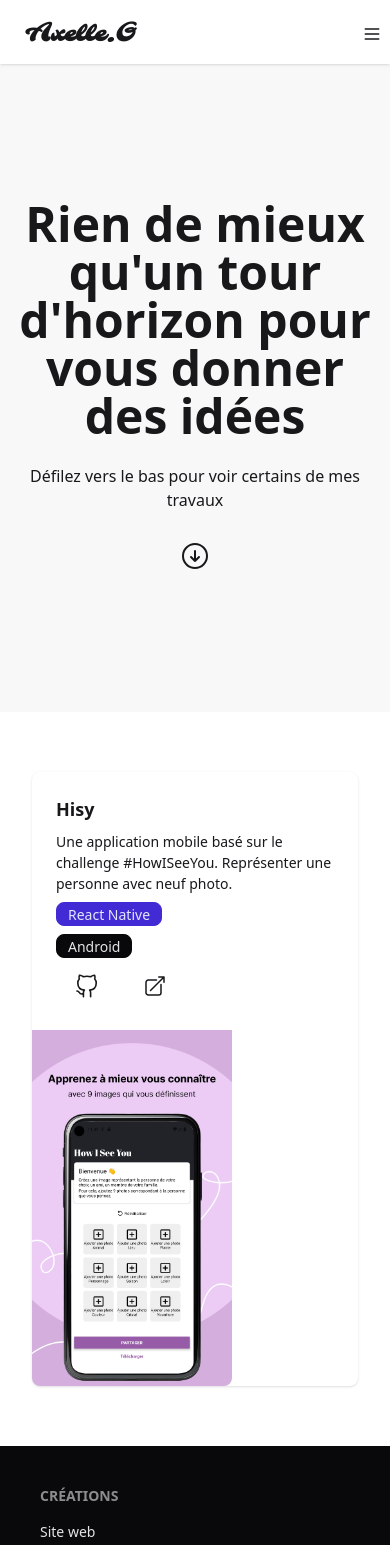
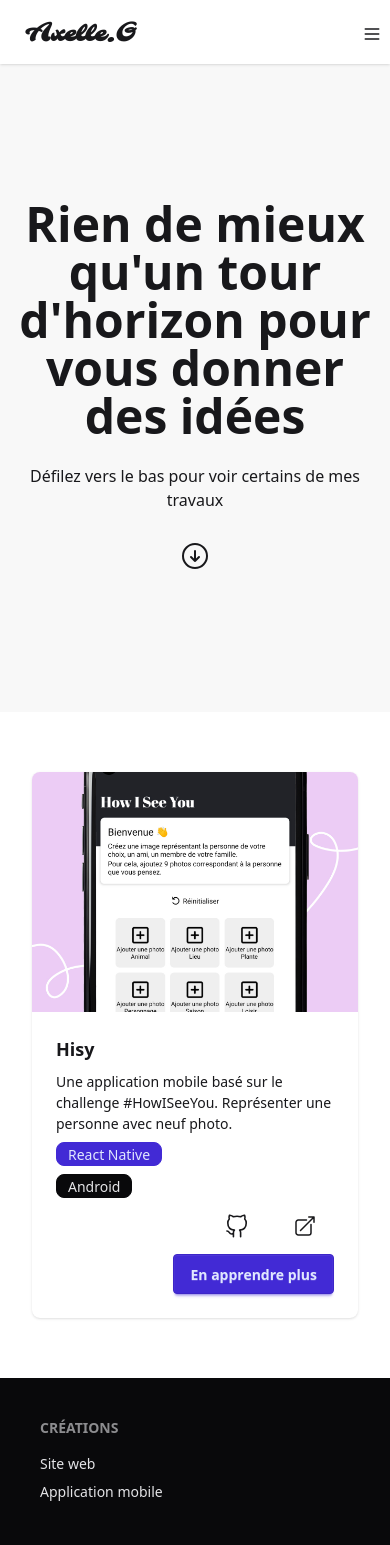
Before and after one commit to Theia01/portfolio, a React (Vite) app: page /portfolio/creations in a window 390 px wide. Shown: the top 1545 px of the page. Built offline with nearby package versions, Linux system fonts and the light colour scheme.

Commit message:
:iphone: responsive card creation

```diff
--- a/src/Pages/Creations.jsx
+++ b/src/Pages/Creations.jsx
@@ -1,5 +1,6 @@
 // Component
 import Hero from "../components/Hero.jsx";
+import Container from "../components/Container.jsx";
 
 // Icons
 import {
@@ -25,32 +26,32 @@ function Creations() {
           <IconArrayDown />
         </button>
       </Hero>
-      <div className="grid place-items-center py-15">
-        <div className="max-w-2xl px-8">
-          <div className="card lg:card-side bg-base-100 shadow-sm">
+      <Container size="max-w-2xl">
+        <div className="card card-side bg-base-100 shadow-sm sm:flex-row flex-col-reverse">
           <div className="card-body">
             <h2 className="card-title">Hisy</h2>
             <p>
+              {" "}
               Une application mobile basé sur le challenge #HowISeeYou.
               Représenter une personne avec neuf photo.
             </p>
             <div className="badge badge-primary">React Native</div>
             <div className="badge badge-neutral">Android</div>
-              <div className="card-actions">
+            <div className="card-actions justify-end">
               <button className="btn btn-ghost">
                 <IconGithub />
               </button>
               <button className="btn btn-ghost">
                 <IconOpenProject />
               </button>
+              <button className="btn btn-primary">En apprendre plus</button>
             </div>
           </div>
-            <figure className="max-w-50">
-              <img src={imgHisy} alt="Hisy" />
+          <figure className="sm:max-w-50 sm:max-h-70 max-h-60 rounded-t-lg rounded-b-none sm:rounded-t-none sm:rounded-r-lg ">
+            <img src={imgHisy} alt="Project How I See You" />
           </figure>
         </div>
-        </div>
-      </div>
+      </Container>
     </>
   );
 }
```
Lines whose indentation alone changed are shown as unchanged.
